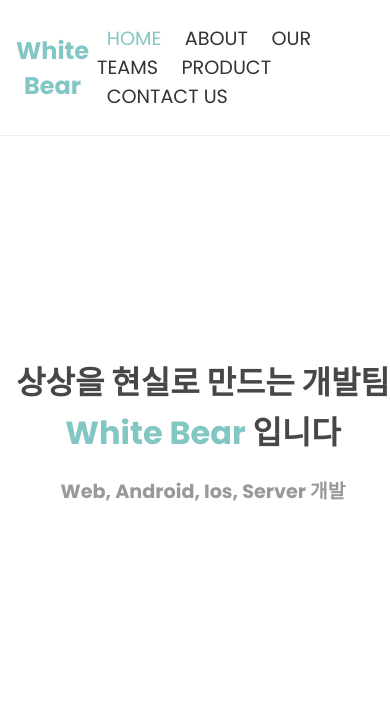
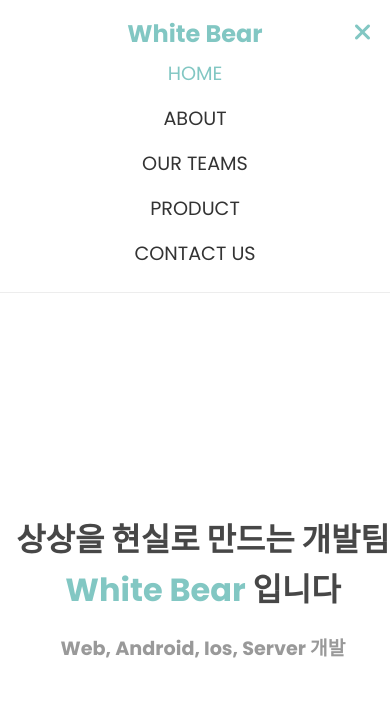
Before and after one commit to livemehere/white-bear-site, a plain HTML site: page index.html in a window 390 px wide. Shown: the top 705 px of the page. Drawn offline with Linux system fonts and the light colour scheme.

Commit message:
네브 반응형 작업 중

```diff
--- a/index.html
+++ b/index.html
@@ -16,12 +16,23 @@
             <ul>
                 <li>
                     <a href="#main-section" class="active">HOME</a>
+                </li>
+                <li>
                     <a href="#about-section">ABOUT</a>
+                </li>
+                <li>
                     <a href="#teams-section">OUR TEAMS</a>
+                </li>
+                <li>
                     <a href="#product-section">PRODUCT</a>
+                </li>
+                <li>
                     <a href="#contact-section">CONTACT US</a>
                 </li>
             </ul>
+            <div class="close-btn">
+                <i class="fa-solid fa-xmark"></i>
+            </div>
         </nav>
         <section id="main-section">
             <div class="text">
--- a/index.scss
+++ b/index.scss
@@ -65,8 +65,12 @@ html{
   .logo{
     color:$logo-color;
   }
+  .close-btn{
+    display: none;
+  }
 
   ul{
+    display: flex;
     li{
       list-style: none;
       padding: 0.5em;
@@ -257,6 +261,50 @@ html{
   h1,h2,h3,h4,h5,h6,p{
     text-align: center;
   }
+
+
+  .nav{
+    padding: 1em;
+    display: flex;
+    justify-content: space-between;
+    flex-direction: column;
+    align-items: center;
+    border-bottom: 1px solid $nav-border-color;
+    position: relative;
+
+    .close-btn{
+      display: block;
+      position: absolute;
+      right: 20px;
+      top: 20px;
+
+      i{
+        font-size: 1.5rem;
+        color: $primary-color;
+      }
+    }
+
+    .logo{
+      color:$logo-color;
+    }
+
+    ul{
+      //display: none;
+      flex-direction: column;
+      li{
+        text-align: center;
+        list-style: none;
+        padding: 0.5em;
+        a{
+          text-decoration: none;
+          color: $a-color;
+          font-size: 1.2rem;
+          margin: 0 0.5em;
+        }
+      }
+    }
+  }
+
   #main-section{
     height: 70vh;
     .text{
```
Also changed, not shown: index.css, 2 other files.
